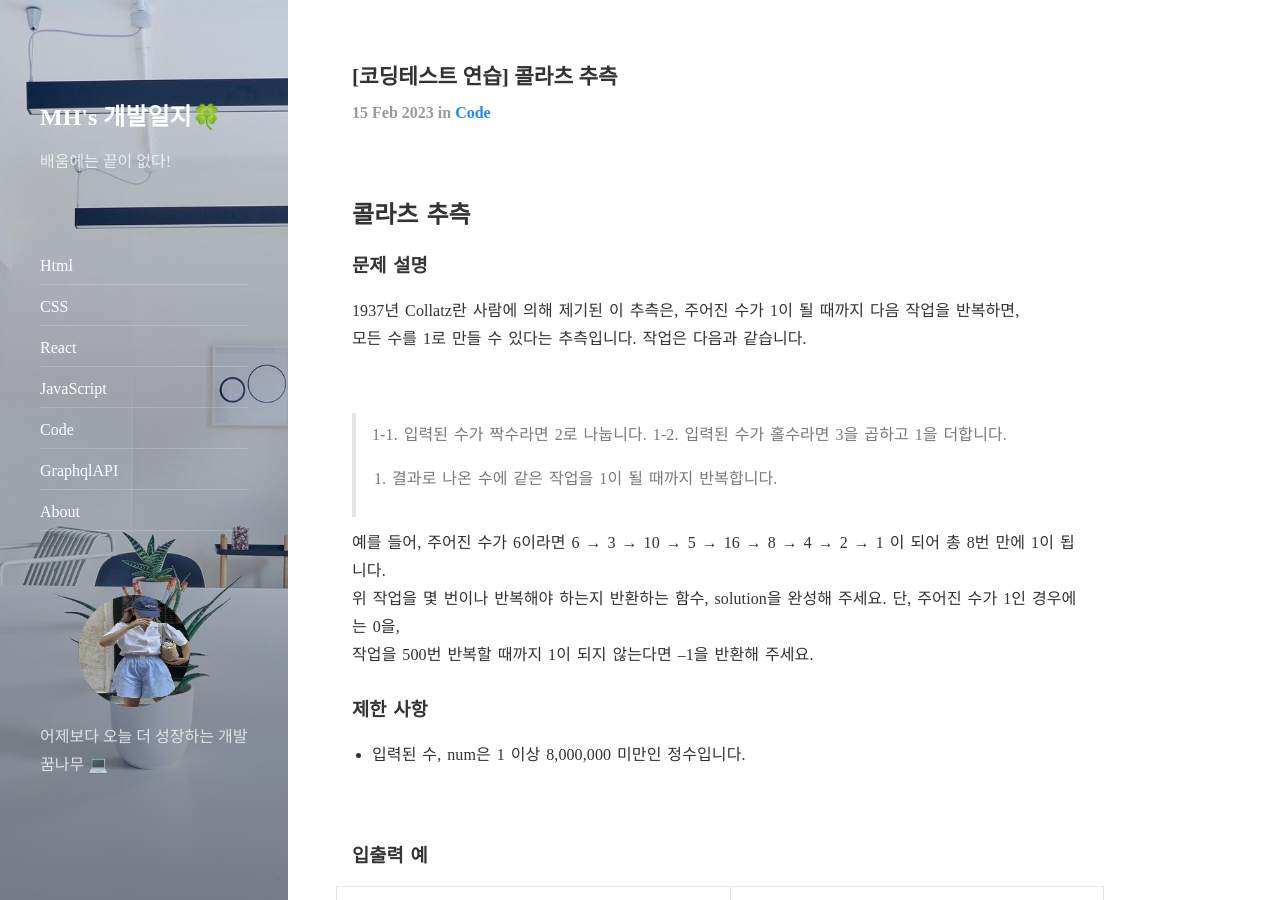
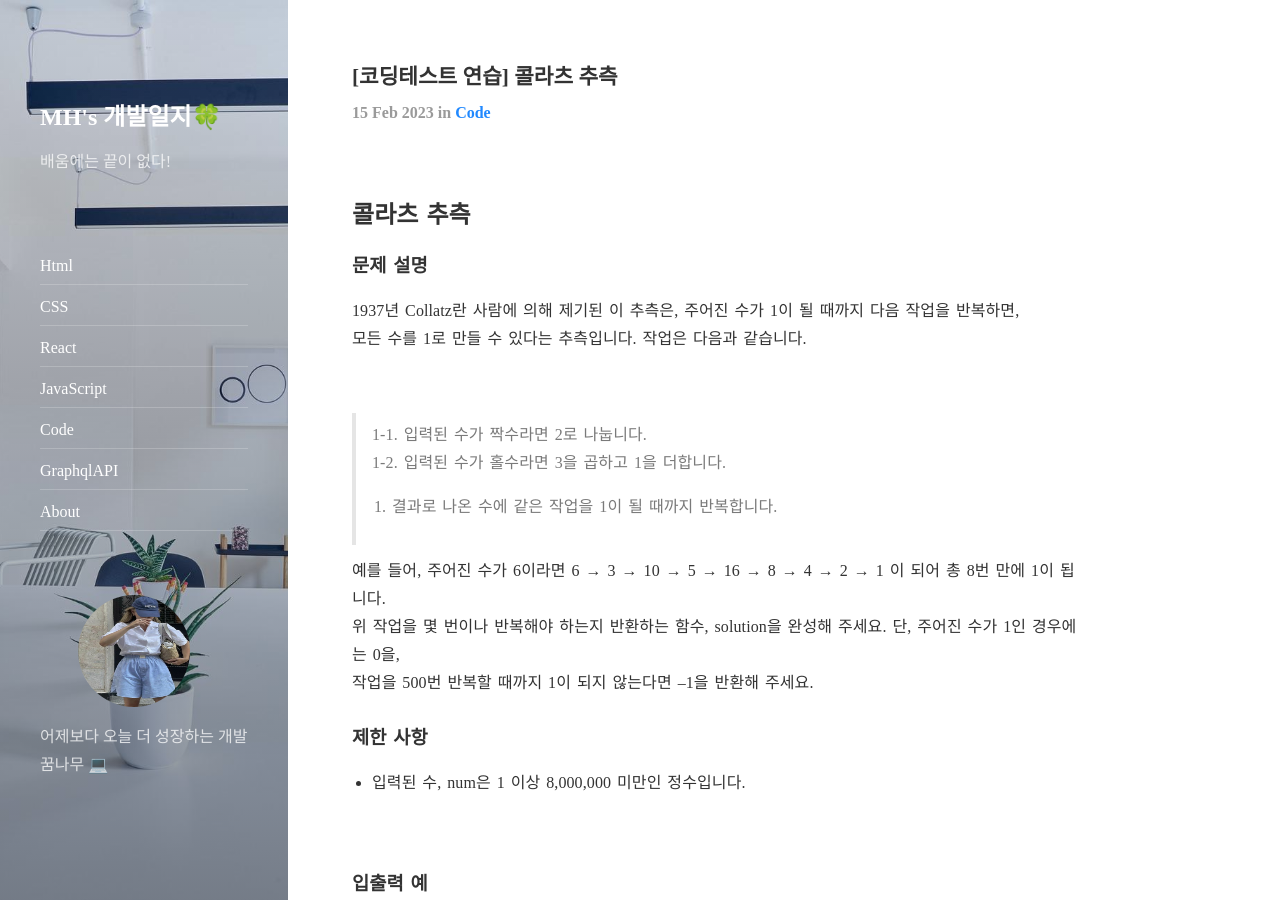
Before and after one commit to MyeongheeJung/MyeongheeJung.github.io, a Jekyll site: the page built from _posts/2023-02-15-algorithm-test3.md, in a window 1280 px wide and 900 px high. Built offline with Jekyll 4.4.1, drawn with Linux system fonts in a browser that asks for light colours; nearby versions of some CDN libraries; comment, search, counter and statistics services are not loaded.

```diff
--- a/_posts/2023-02-15-algorithm-test3.md
+++ b/_posts/2023-02-15-algorithm-test3.md
@@ -13,8 +13,8 @@ comments: true
 1937년 Collatz란 사람에 의해 제기된 이 추측은, 주어진 수가 1이 될 때까지 다음 작업을 반복하면,<br> 모든 수를 1로 만들 수 있다는 추측입니다. 작업은 다음과 같습니다.<br>
 
 <br>
-> 1-1. 입력된 수가 짝수라면 2로 나눕니다.
-> 1-2. 입력된 수가 홀수라면 3을 곱하고 1을 더합니다.
+> 1-1. 입력된 수가 짝수라면 2로 나눕니다.<br>
+> 1-2. 입력된 수가 홀수라면 3을 곱하고 1을 더합니다.<br>
 > 2. 결과로 나온 수에 같은 작업을 1이 될 때까지 반복합니다.
 <br>
 
```
